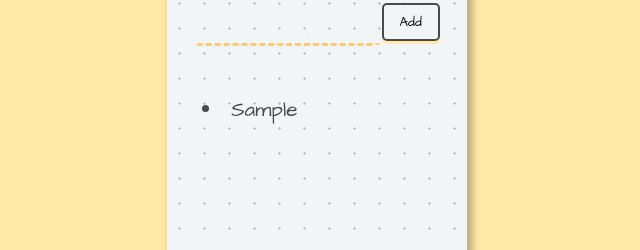
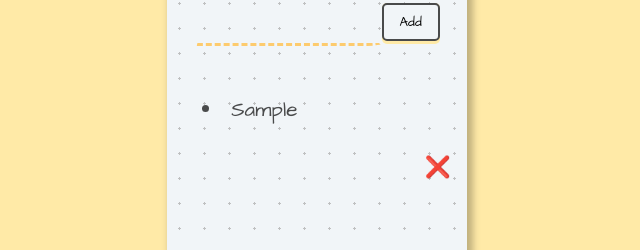
Before and after one commit to lsoca007/to-do-list, a React (Create React App) app: page / in a window 1280 px wide. Both pictures are taken after typing "Sample" into the empty fields and a click on the button "Add". Shown: the part 147-397 px from the top of the page, without its empty margins (323-963 px from the left). Built offline with nearby package versions, Linux system fonts and the light colour scheme.

Commit message:
feat: add delete item

```diff
--- a/public/styles.css
+++ b/public/styles.css
@@ -25,6 +25,7 @@ body {
   box-shadow: 4px 3px 7px 2px #00000040;
   padding: 1rem;
   box-sizing: border-box;
+
 }
 .heading {
   display: flex;
@@ -76,4 +77,20 @@ li {
   text-align: left;
   position: relative;
   padding: 0.5rem;
+
+
 }
+
+.delete {
+
+  float: right;
+  display: flex;
+
+
+
+}
+
+.list_content{
+  display: grid;
+
+}
--- a/src/components/App.jsx
+++ b/src/components/App.jsx
@@ -8,7 +8,6 @@ function App() {
   function handleChange(event) {
     const newValue = event.target.value;
     setInputText(newValue);
-    console.log(newValue);
   }
 
   function addItem(){
@@ -16,6 +15,18 @@ function App() {
       return [...prevItems, inputText];
     });
     setInputText("");
+
+  }
+
+  function deleteItem(id){
+    console.log(id);
+    setItems((prevItems) =>{
+      return prevItems.filter( (item, index) => {
+        return index !==id;
+      }
+
+      );
+    });
 
   }
 
@@ -32,9 +43,11 @@ function App() {
       </div>
       <div>
         <ul>
-          {items.map(todoItem =>
-          <ToDoItem
+          {items.map((todoItem, index) =>
+          <ToDoItem key={index}
+          id={index}
           text = {todoItem}
+          onChecked ={deleteItem}
 
           />)}
         </ul>
@@ -44,9 +57,3 @@ function App() {
 }
 
 export default App;
-
-//CHALLENGE: Make this app work by applying what you've learnt.
-//1. When new text is written into the input, its state should be saved.
-//2. When the add button is pressed, the current data in the input should be
-//added to an array.
-//3. The <ul> should display all the array items as <li>s
--- a/src/components/ToDoItem.jsx
+++ b/src/components/ToDoItem.jsx
@@ -11,9 +11,24 @@ function ToDoItem (props) {
 
     }
 
-    return (<div onClick={handleClick}>
-        <li style={{textDecoration: isDone ? "line-through" : "none"}}>{props.text}</li>
-    </div>)
+    return (
+    <div className="list_content">
+        <div onClick={handleClick}>
+        <li style={{textDecoration: isDone ? "line-through" : "none"}}>{props.text}
+
+        </li>
+        <div className="delete" onClick={ () => {
+                props.onChecked(props.id);
+            }}>
+                <p>❌</p>
+
+            </div>
+
+
+        </div>
+
+    </div>
+    )
 }
 
 export default ToDoItem;
```
